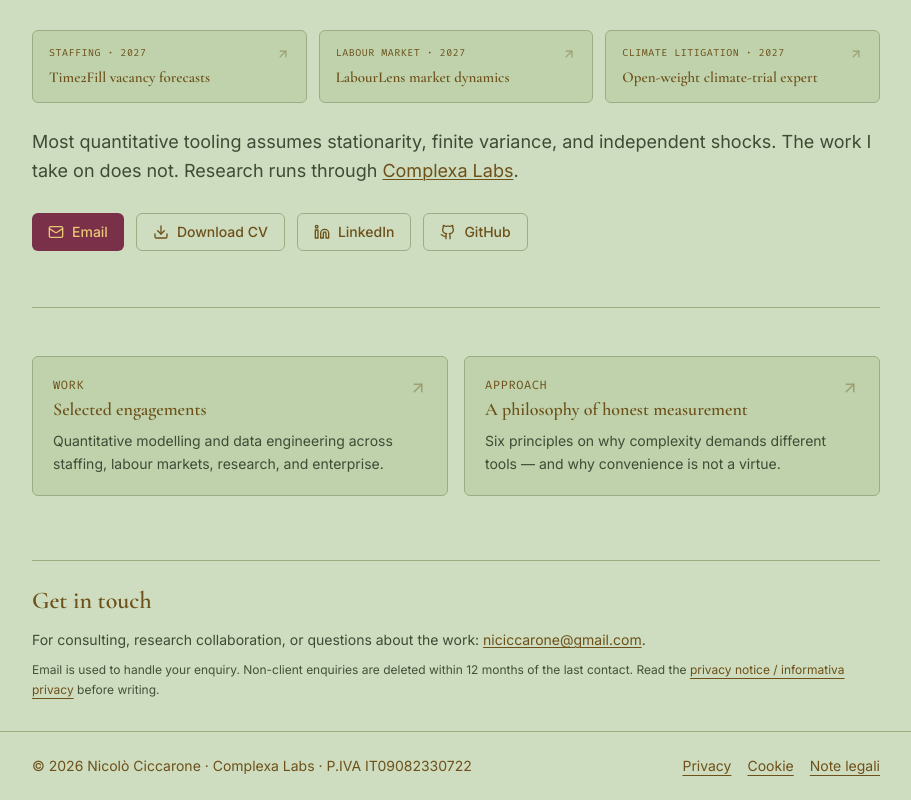
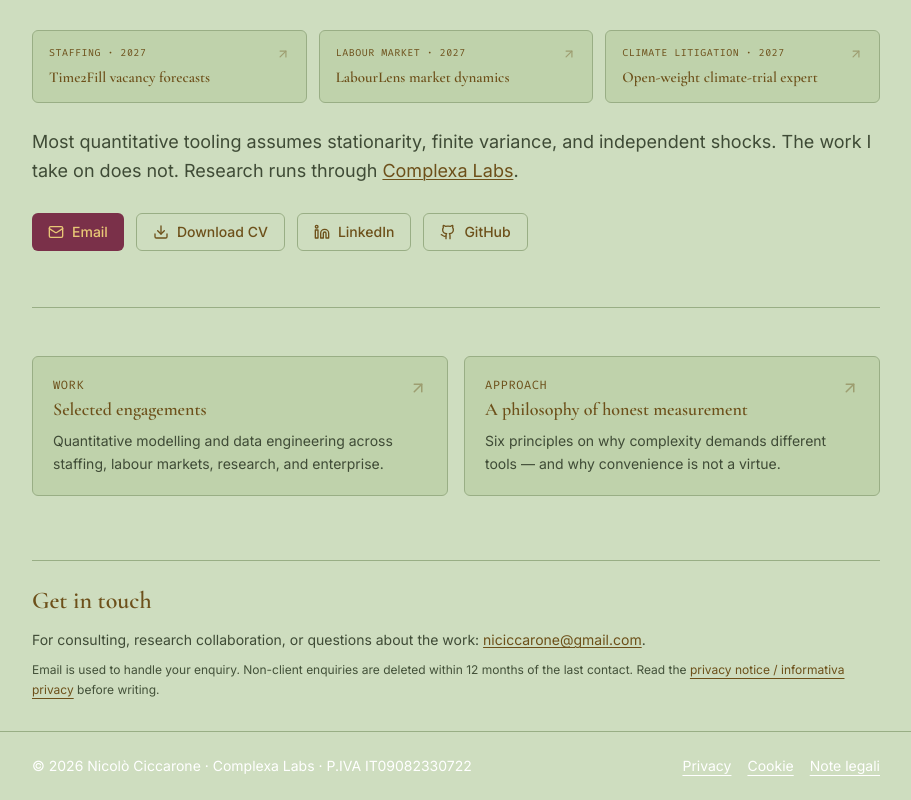
Before and after one commit to nclcc/nclcc.github.io, a Next.js app: page / in a window 1280 px wide. Shown: the part 908-1708 px from the top of the page, without its empty margins (184-1095 px from the left). Built offline with nearby package versions, Linux system fonts and the light colour scheme.

Commit message:
Make footer text and legal links white

```diff
--- a/app/globals.css
+++ b/app/globals.css
@@ -99,6 +99,7 @@
 
 /* The home contact section already provides spacing above the footer. */
 main:has(#contact) + .site-footer { margin-top: 0; }
+.site-footer a { color: #FFFFFF; }
 
 :focus-visible {
   outline: 2px solid var(--focus-ring);
--- a/app/layout.tsx
+++ b/app/layout.tsx
@@ -92,7 +92,7 @@ export default function RootLayout({ children }: { children: React.ReactNode })
         >
           <div
             className="max-w-4xl mx-auto px-6 py-6 text-sm flex flex-col sm:flex-row justify-between gap-2"
-            style={{ color: "var(--hero-accent)" }}
+            style={{ color: "#FFFFFF" }}
           >
             <span>© {new Date().getFullYear()} Nicolò Ciccarone · Complexa Labs · P.IVA IT09082330722</span>
             <nav aria-label="Legal information" className="flex flex-wrap gap-x-4 gap-y-2">
--- a/context/site-style.md
+++ b/context/site-style.md
@@ -31,3 +31,5 @@ The fractal hero panel is borderless. Card and structural borders elsewhere rema
 Complexa Labs wordmark must be white, with no yellow/gold tint, in both themes.
 
 Header navigation links and the light/dark toggle icon are white to match the white wordmark; this overrides the general pale-yellow rule for non-body text.
+
+Footer copyright, VAT details and legal navigation are white, matching the header.
```
